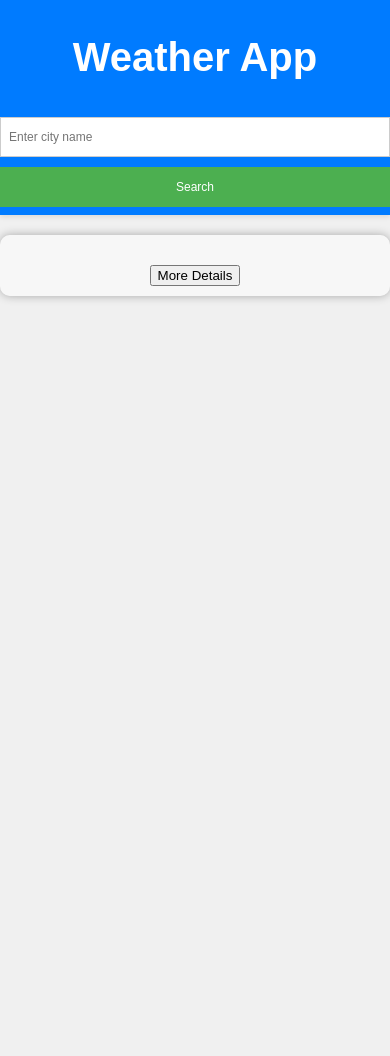
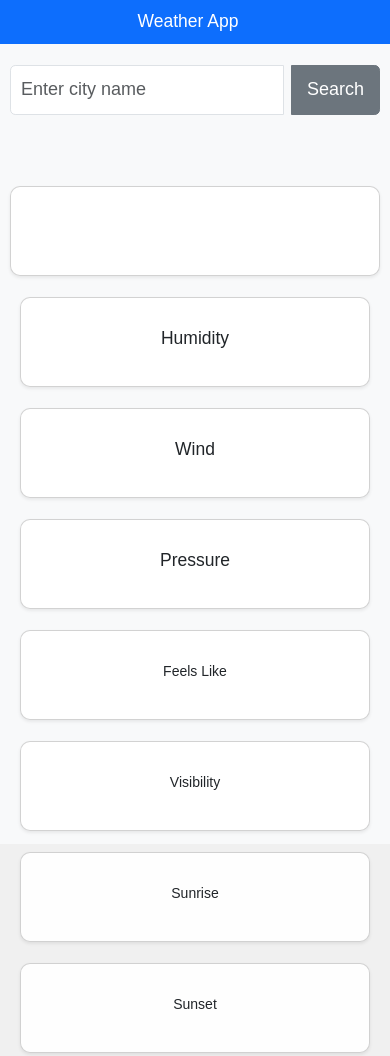
Before and after one commit to brythepie/weather-app-using-api, a plain HTML site: page home.html in a window 390 px wide. Shown: the top 1056 px of the page. Before the commit the page ends 844 px from the top, so only its background shows below. Drawn offline with nearby package versions, Linux system fonts and the light colour scheme.

Commit message:
Fixed API fetch, added details dashboard, added dynamic background

```diff
--- a/home-stylesheet.css
+++ b/home-stylesheet.css
@@ -1,132 +1,184 @@
-body {
-    font-family: Arial, sans-serif;
-    background-color: #f0f0f0;
+/* Global Styles */
+html, body {
+    height: 100%;
     margin: 0;
     padding: 0;
+    background-color: #f0f0f0;
+    font-family: Arial, sans-serif;
+    min-height: 100%;
+    font-size: 18px;
 }
 
-.app-header {
-    text-align: center;
-    background-color: #007BFF; /* Blue background for the header */
-    color: white;
-    padding: 15px 0;
-    font-size: 28px;
-    font-weight: bold;
-    margin: 0;
-    box-shadow: 0 2px 5px rgba(0, 0, 0, 0.1);
+body {
     display: flex;
     flex-direction: column;
-    align-items: center;
+    transition: background 0.8s ease;
 }
 
-.search-bar {
-    width: 100%; /* Full width */
-    max-width: 600px; /* Limit the maximum width */
+/* Weather Effcts */
+#weatherEffect {
+    position: absolute;
+    top: 0;
+    left: 0;
+    width: 100%;
+    min-height: 100%;
+    height: 100%;
+    pointer-events: none;
+    z-index: 0;
+    overflow: hidden;
+}
+
+/* Snowflake animation */
+.snowflake {
+    position: absolute;
+    top: -10px;
+    width: 10px;
+    height: 10px;
+    background: white;
+    border-radius: 50%;
+    opacity: 0.8;
+    animation: fall linear infinite;
+}
+
+@keyframes fall {
+    0% {
+        transform: translateY(0) translateX(0);
+        opacity: 1;
+    }
+    100% {
+        transform: translateY(100vh) translateX(30px);
+        opacity: 0;
+    }
+}
+
+/* Raindrop animation */
+.raindrop {
+    position: absolute;
+    top: -10px;
+    width: 2px;
+    height: 15px;
+    background: rgba(173, 216, 230, 0.7);
+    border-radius: 50%;
+    animation: fall linear infinite;
+}
+
+/* Navbar */
+.navbar {
+    justify-content: center;
+}
+
+/* Search Bar */
+.search-bar-container {
+    max-width: 30%;
+    margin: 0 auto;
+}
+
+.search-bar .input-group {
     display: flex;
-    justify-content: center; /* Center the input and button */
-    align-items: center; /* Vertically center the content */
-    margin-top: 10px;
+    justify-content: center;
+    align-items: center;
 }
 
 .search-bar input {
     flex-grow: 1;
-    height: 40px;
-    box-sizing: border-box;
-    margin-right: 10px;
-    padding: 10px; /* Added for better visual appearance */
-    border: 1px solid #ccc; /* Added a border for better visual appearance */
-    font-size: 14px;
+    height: 50px;
+    font-size: 18px;
+    padding: 10px;
 }
 
 .search-bar button {
-    width: 100px;
-    height: 40px;
-    box-sizing: border-box;
-    padding: 10px; /* Added for better visual appearance */
-    border: none; /* Removed default border */
-    background-color: #4CAF50; /* Added background color */
-    color: white; /* Added text color */
-    font-size: 14px;
+    height: 50px;
+    font-size: 18px;
+    padding: 0 15px;
 }
 
-.container {
-    max-width: 400px;
+/* Dashboard Layout */
+.dashboard {
+    flex: 1;
+    display: flex;
+    flex-direction: column;
+    align-items: center;
+    justify-content: space-evenly;
+    max-width: 80%;
+    width: 100%;
     margin: 20px auto;
-    text-align: center;
-    padding: 20px;
-    background-color: rgba(255, 255, 255, 0.5); /* Set the background color to be transparent */
-    border-radius: 10px;
-    box-shadow: 0 0 10px rgba(0, 0, 0, 0.3); /* Adjust the alpha value here for the box shadow transparency */
+    padding: 30px 0;
 }
 
-/* Base styles (already present in your file) */
-body {
-    font-family: Arial, sans-serif;
-    background-color: #f0f0f0;
-    margin: 0;
-    padding: 0;
+/* Weather Cards */
+.card {
+    display: flex;
+    flex-direction: column;
+    justify-content: center; /* Center vertically */
+    align-items: center;     /* Center horizontally */
+    background-color: rgba(255, 255, 255, 0.9);
+    border-radius: 10px;
+    box-shadow: 0 0 10px rgba(0, 0, 0, 0.2);
+    padding: 30px;
+    min-height: 180px;
 }
 
-/* Media Queries */
 
-/* For tablets (screen width 768px and below) */
+/* Dynamic Backgrounds */
+.default-weather {
+    background: linear-gradient(to top, #bdc3c7, #2c3e50);
+}
+
+.clear-weather {
+    background: linear-gradient(to top, #fceabb, #f8b500);
+}
+
+.cloudy-weather {
+    background: linear-gradient(to top, #d7d2cc, #304352);
+}
+
+.rainy-weather {
+    background: linear-gradient(to top, #4e54c8, #8f94fb);
+}
+
+.stormy-weather {
+    background: linear-gradient(to top, #373B44, #4286f4);
+}
+
+.snowy-weather {
+    background: linear-gradient(to top, #e0eafc, #cfdef3);
+}
+
+/* Footer */
+footer {
+    background-color: #343a40;
+    color: white;
+}
+
+/* --- Responsive Design --- */
 @media (max-width: 768px) {
-    .app-header {
-        font-size: 24px; /* Reduce header font size */
-        padding: 10px 0; /* Adjust padding */
+    html {
+        font-size: 16px;
     }
 
-    .search-bar {
-        max-width: 90%; /* Reduce the width of the search bar */
-        margin-top: 15px; /* Add more spacing */
+    .search-bar-container {
+        max-width: 90%;
+    }
+    .dashboard {
+        max-width: 90%;
     }
 
-    .search-bar input {
-        font-size: 12px; /* Reduce font size for input */
-        padding: 8px; /* Adjust padding */
-    }
-
-    .search-bar button {
-        font-size: 12px; /* Reduce font size for button */
-        padding: 8px; /* Adjust padding */
-        width: 80px; /* Reduce button width */
-    }
-
-    .container {
-        max-width: 90%; /* Reduce container width */
-        padding: 15px; /* Adjust padding */
+    .card {
+        padding: 30px;
+        min-height: 90px;
     }
 }
 
-/* For mobile devices (screen width 480px and below) */
 @media (max-width: 480px) {
-    .app-header {
-        font-size: 20px; /* Further reduce header font size */
-        padding: 8px 0; /* Adjust padding */
+    html {
+        font-size: 14px;
     }
 
-    .search-bar {
-        flex-direction: column; /* Stack input and button vertically */
-        max-width: 100%; /* Full width */
-        margin-top: 10px; /* Adjust spacing */
+    .search-bar-container {
+        max-width: 100%;
+        padding: 0 10px;
     }
-
-    .search-bar input {
-        margin-right: 0; /* Remove right margin */
-        margin-bottom: 10px; /* Add bottom margin */
-        width: 100%; /* Full width */
-        font-size: 12px; /* Reduce font size */
-        padding: 8px; /* Adjust padding */
-    }
-
-    .search-bar button {
-        width: 100%; /* Full width */
-        font-size: 12px; /* Reduce font size */
-        padding: 8px; /* Adjust padding */
-    }
-
-    .container {
-        max-width: 95%; /* Reduce container width */
-        padding: 10px; /* Adjust padding */
+    .dashboard {
+        max-width: 95%;
     }
 }
--- a/home.html
+++ b/home.html
@@ -4,33 +4,110 @@
         <meta charset="UTF-8">
         <meta name="viewport" content="width=device-width, initial-scale=1.0">
         <title>Weather App</title>
+
+        <!-- Bootstrap CSS -->
+        <link href="https://cdn.jsdelivr.net/npm/bootstrap@5.3.2/dist/css/bootstrap.min.css" rel="stylesheet">
         <link rel="stylesheet" href="home-stylesheet.css">
     </head>
-    <body>
 
-        <header class="app-header">
-            <h1>Weather App</h1>
-            <div class="search-bar">
-                <input id="locationInput" list="citySuggestions" placeholder="Enter city name" />
-                <datalist id="citySuggestions"></datalist>
-                <button id="searchButton">Search</button>
+    <!-- Weather Effect Div -->
+    <div id="weatherEffect"></div>
+
+    <body class="bg-light d-flex flex-column">
+        <!-- Navbar -->
+        <nav class="navbar navbar-expand-lg navbar-dark bg-primary sticky-top justify-content-center">
+            <span class="navbar-brand mb-0 h1">Weather App</span>
+        </nav>
+
+        <!-- Search Bar -->
+        <header class="search-bar py-4">
+            <div class="search-bar-container">
+                <div class="input-group">
+                    <input
+                        id="locationInput"
+                        type="text"
+                        class="form-control"
+                        list="citySuggestions"
+                        placeholder="Enter city name"
+                        aria-label="City Name"
+                    >
+                    <datalist id="citySuggestions"></datalist>
+                    <button id="searchButton" class="btn btn-secondary ms-2">
+                        Search
+                    </button>
+                </div>
             </div>
         </header>
 
-       <div class="container">
+        <!-- Weather Info Cards -->
+        <main class="dashboard d-flex flex-column align-items-center">
 
-            <div id="weatherInfo">
-                <h2 id="location"></h2>
-                <h2 id="temperature"></h2>
-                <h2 id="description"></h2>
-                <button id="detailsButton">More Details</button>
+            <!-- Basic Info Card -->
+            <div class="card text-center shadow-sm p-4 mb-4 w-100">
+                <h2 id="location" class="card-title mb-2"></h2>
+                <h1 id="temperature" class="display-1 card-text mb-2"></h1>
+                <h4 id="description" class="text-muted mb-4"></h4>
             </div>
-        </div>
 
+            <!-- Advanced Info Cards -->
+            <div class="row g-4 mb-4 w-100">
+                <div class="col-md-4">
+                    <div class="card shadow-sm p-3 text-center h-100">
+                        <h5 class="card-title">Humidity</h5>
+                        <p id="humidity" class="card-text"></p>
+                    </div>
+                </div>
+                <div class="col-md-4">
+                    <div class="card shadow-sm p-3 text-center h-100">
+                        <h5 class="card-title">Wind</h5>
+                        <p id="wind" class="card-text"></p>
+                    </div>
+                </div>
+                <div class="col-md-4">
+                    <div class="card shadow-sm p-3 text-center h-100">
+                        <h5 class="card-title">Pressure</h5>
+                        <p id="pressure" class="card-text"></p>
+                    </div>
+                </div>
+            </div>
+
+            <!-- More Advanced Info Cards -->
+            <div class="row g-4 mb-4 w-100">
+                <div class="col-md-3">
+                    <div class="card shadow-sm p-3 text-center h-100">
+                        <h6 class="card-title">Feels Like</h6>
+                        <p id="feelsLike" class="card-text"></p>
+                    </div>
+                </div>
+                <div class="col-md-3">
+                    <div class="card shadow-sm p-3 text-center h-100">
+                        <h6 class="card-title">Visibility</h6>
+                        <p id="visibility" class="card-text"></p>
+                    </div>
+                </div>
+                <div class="col-md-3">
+                    <div class="card shadow-sm p-3 text-center h-100">
+                        <h6 class="card-title">Sunrise</h6>
+                        <p id="sunrise" class="card-text"></p>
+                    </div>
+                </div>
+                <div class="col-md-3">
+                    <div class="card shadow-sm p-3 text-center h-100">
+                        <h6 class="card-title">Sunset</h6>
+                        <p id="sunset" class="card-text"></p>
+                    </div>
+                </div>
+            </div>
+
+        </main>
+
+        <!-- Footer -->
+        <footer class="bg-dark text-white text-center py-3 mt-auto">
+            <small>Weather App</small>
+        </footer>
+
+        <script src="https://cdn.jsdelivr.net/npm/bootstrap@5.3.2/dist/js/bootstrap.bundle.min.js"></script>
         <script src="app.js"></script>
+
     </body>
-
-    <footer>
-
-    </footer>
 </html>
```
Also changed, not shown: app.js (+47 -27 lines).
